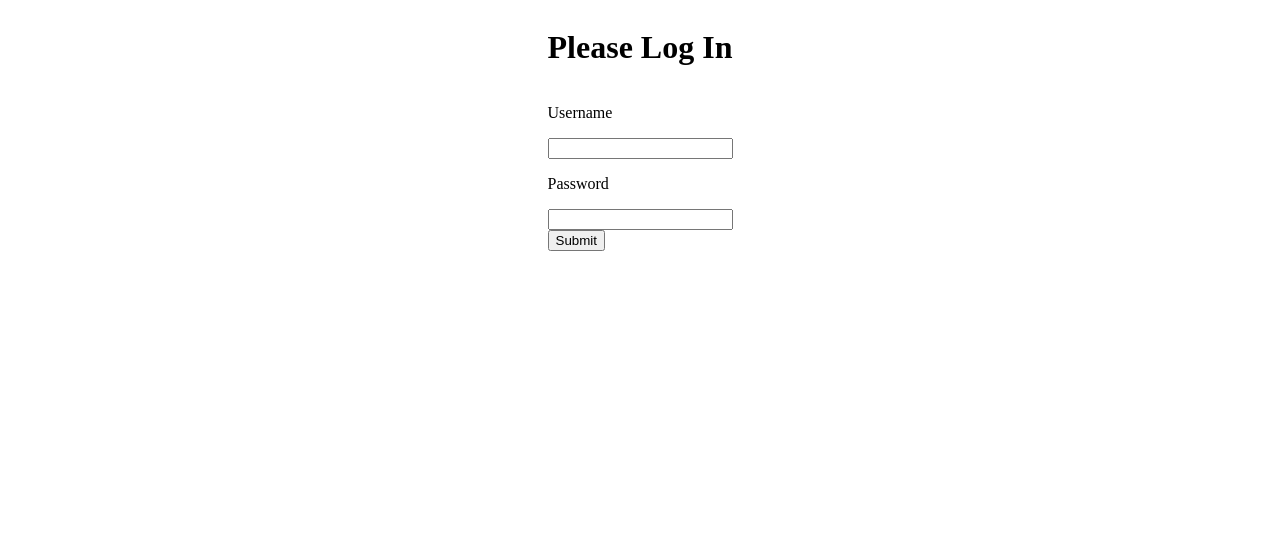
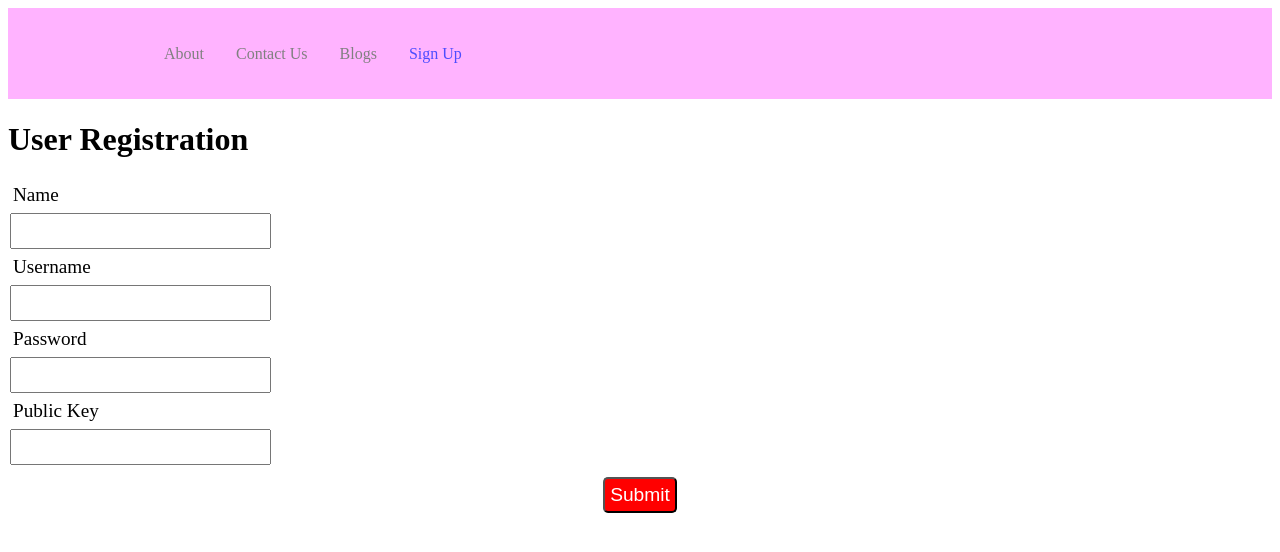
Before and after one commit to carloscosta2000/eco-ges_frontend, a React (Create React App) app: page /sign-up in a window 1280 px wide. Shown: the top 552 px of the page. Built offline with nearby package versions, Linux system fonts and the light colour scheme.

Commit message:
Registo, falta testar os valores da public key

```diff
--- a/src/App.js
+++ b/src/App.js
@@ -9,17 +9,15 @@ import About from './pages/about';
 import Blogs from './pages/blogs';
 import SignUp from './pages/signup';
 import Contact from './pages/contact';
-import Dashboard from '../pages/dashboard';
-import Preferences from '../pages/preferences';
 import Login from './pages/login';
 
 
 function App() {
-	const [token, setToken] = useState();
+	//const [token, setToken] = useState();
 
-	if(!token) {
-		return <Login setToken={setToken} />
-	}
+	// if(!token) {
+	// 	return <Login setToken={setToken} />
+	// }
 
 	return (
 		<Router>
@@ -30,8 +28,6 @@ function App() {
 			<Route path='/contact' element={<Contact/>} />
 			<Route path='/blogs' element={<Blogs/>} />
 			<Route path='/sign-up' element={<SignUp/>} />
-			<Route path="/dashboard" element={<Dashboard />} />
-			<Route path="/preferences" element={<Preferences />} />
 		</Routes>
 		</Router>
 	);
--- /dev/null
+++ b/src/pages/signup.css
@@ -0,0 +1,49 @@
+.App {
+    text-align: center;
+    background-color:green;
+  }
+
+  .label{
+    display: block;
+    font-size: larger;
+    padding: 5px;
+  }
+
+  .input{
+    font-size: larger;
+    padding: 5px;
+    margin: 2px;
+
+  }
+  .btn{
+    color: white;
+    background-color: red;
+    border-radius: 5px;
+    font-size: larger;
+    display: block;
+    padding: 5px;
+    margin: 10px auto;
+  }
+
+  .messages{
+    display: flex;
+    justify-content: center;
+  }
+
+  .error{
+    display: block;
+    background-color: red;
+    color: white;
+    width: fit-content;
+    height: 50px;
+    padding: 5px;
+  }
+
+  .success{
+    display: block;
+    background-color: lightblue;
+    color: black;
+    width: fit-content;
+    height: 50px;
+    padding: 5px;
+  }
--- a/src/pages/signup.js
+++ b/src/pages/signup.js
@@ -1,11 +1,141 @@
-import React from 'react';
+import React, { useState } from 'react';
+import { signup_client } from '../services/SignupService';
+import './signup.css';
 
 const SignUp = () => {
-return (
-	<div>
-	<h1>Sign Up Successful</h1>
-	</div>
-);
+
+	// useEffect(() => {
+	// 	async function signup() {
+	// 	  const response = await signup_client("fiaes", "1234", "rsakeyyyy", "francisco");
+	// 	}
+	// 	//signup();
+	// }, []);
+
+
+	// States for registration
+	const [name, setName] = useState('');
+	const [username, setUsername] = useState('');
+	const [password, setPassword] = useState('');
+	const [publickey, setPublickey] = useState('');
+
+	// States for checking the errors
+	const [submitted, setSubmitted] = useState(false);
+	const [error, setError] = useState(false);
+
+	// States for messages
+	const [errorText, setErrorText] = useState("");
+	const [successText, setSuccessText] = useState("");
+
+	// Handling the name change
+	const handleName = (e) => {
+		setName(e.target.value);
+		setSubmitted(false);
+	};
+
+	// Handling the username change
+	const handleUsername = (e) => {
+		setUsername(e.target.value);
+		setSubmitted(false);
+	};
+
+	// Handling the password change
+	const handlePassword = (e) => {
+		setPassword(e.target.value);
+		setSubmitted(false);
+	};
+
+	// Handling the publickey change
+	const handlePublicKey = (e) => {
+		setPublickey(e.target.value);
+		setSubmitted(false);
+	};
+
+
+	// Handling the form submission
+	const handleSubmit = async (e) => {
+		e.preventDefault();
+
+		//TODO testar a public key
+		if (name === '' || username === '' || password === '') {
+			setError(true);
+		} else {
+			//setSubmitted(true);
+			//setError(false);
+			const response = await signup_client(username, password, publickey, name);
+
+			if("error" in response){
+				setError(true);
+				setErrorText(response.error)
+			}else{
+				setSubmitted(true);
+				setError(false);
+				setSuccessText(response.success)
+			}
+		}
+	};
+
+	// Showing success message
+	const successMessage = () => {
+		return (
+			<div
+			className="success"
+			style={{
+				display: submitted ? '' : 'none',
+			}}>
+			<h1>{successText}</h1>
+			</div>
+		);
+	};
+
+	// Showing error message if error is true
+	const errorMessage = () => {
+		return (
+		<div
+			className="error"
+			style={{
+			display: error ? '' : 'none',
+			}}>
+			<h1>{errorText}</h1>
+		</div>
+		);
+	};
+
+	return (
+		<div className="form">
+      <div>
+        <h1>User Registration</h1>
+      </div>
+
+      {/* Calling to the methods */}
+      <div className="messages">
+        {errorMessage()}
+        {successMessage()}
+      </div>
+
+      <form>
+        {/* Labels and inputs for form data */}
+        <label className="label">Name</label>
+        <input onChange={handleName} className="input"
+          value={name} type="text" />
+
+        <label className="label">Username</label>
+        <input onChange={handleUsername} className="input"
+          value={username} type="text" />
+
+        <label className="label">Password</label>
+        <input onChange={handlePassword} className="input"
+          value={password} type="password" />
+
+		<label className="label">Public Key</label>
+        <input onChange={handlePublicKey} className="input"
+          value={publickey} type="text" />
+
+        <button onClick={handleSubmit} className="btn" type="submit">
+          Submit
+        </button>
+      </form>
+    </div>
+	);
 };
 
 export default SignUp;
--- /dev/null
+++ b/src/services/SignupService.js
@@ -0,0 +1,15 @@
+export async function signup_client(username, password, publickey, name){
+    try {
+
+        const requestOptions = {
+            method: 'POST',
+            headers: { 'Content-Type': 'application/json' },
+            body: JSON.stringify({ username: username, password: password, publickey: publickey, name: name })
+        };
+
+        const response = await fetch('signup', requestOptions);
+        return await response.json()
+    }catch(error){
+        return []
+    }
+}
```
Also changed, not shown: src/pages/dashboard.js (deleted, +0 -7 lines), src/pages/preferences.js (deleted, +0 -7 lines).
